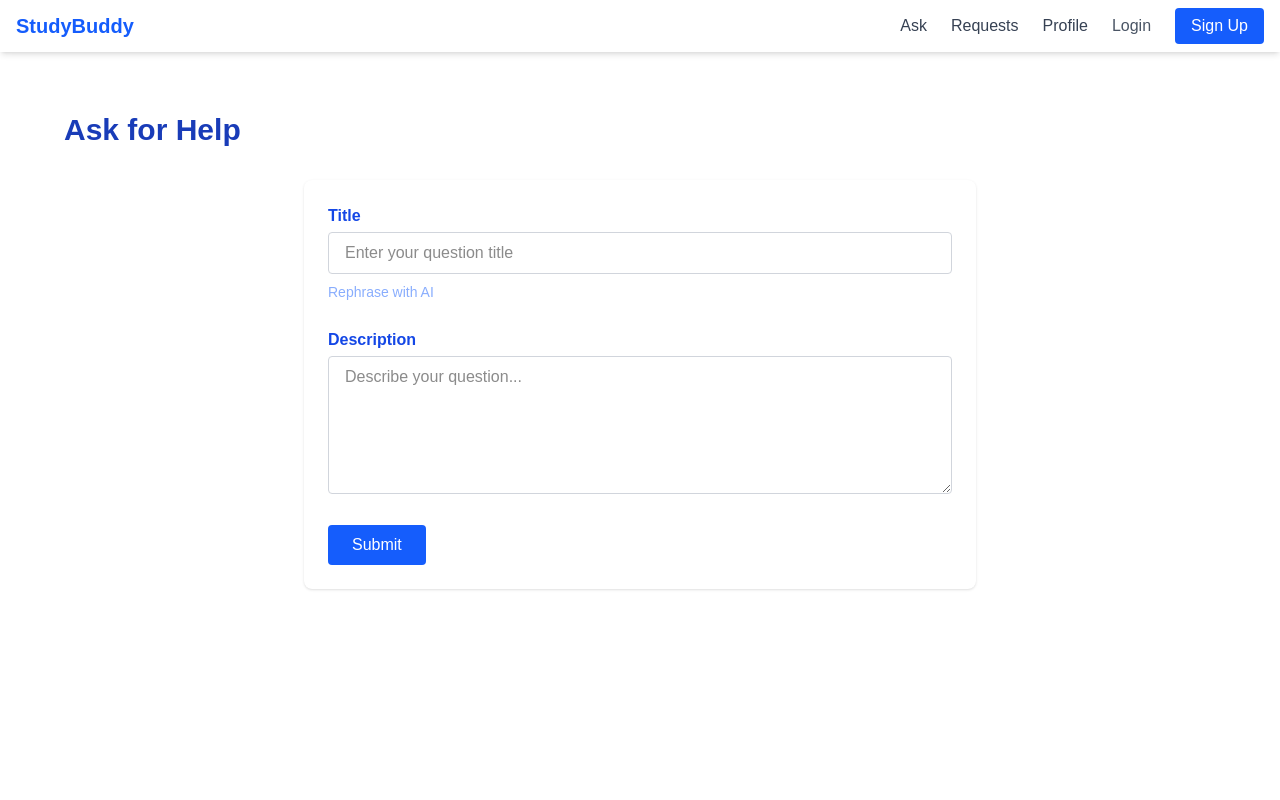
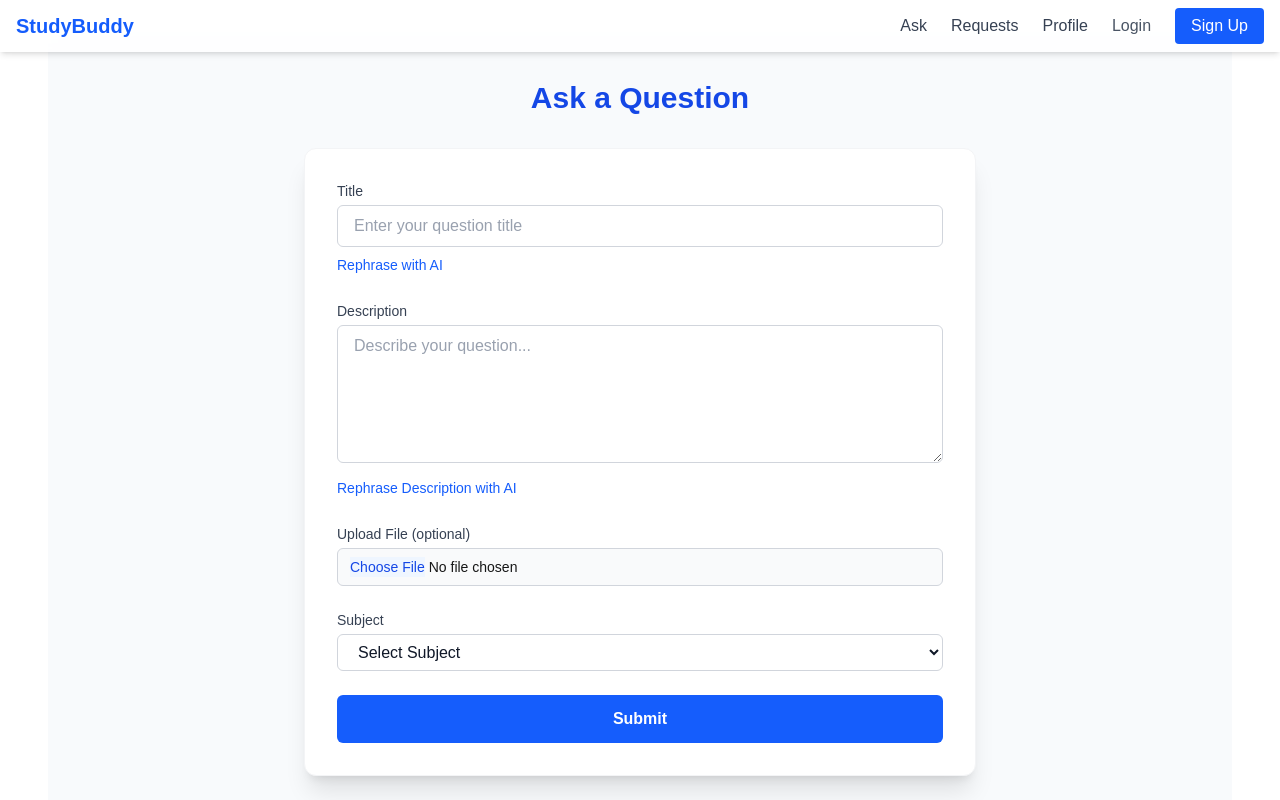
Before and after one commit to AhmadTawil1/study-buddy, a Next.js app in the folder client/: page /ask in a window 1280 px wide. Shown: the top 800 px of the page. Built offline with nearby package versions, Linux system fonts and the light colour scheme.

Commit message:
fixed ask page

```diff
--- a/client/app/ask/page.js
+++ b/client/app/ask/page.js
@@ -1,9 +1,10 @@
+'use client'
 import AskForm from '@/src/features/ask/AskForm'
 
 export default function AskPage() {
   return (
-    <div className="min-h-screen py-20 px-4">
-      <h1 className="text-3xl font-bold mb-8 text-blue-800">Ask for Help</h1>
+    <div className="min-h-screen bg-slate-50 py-12 px-4">
+      <h1 className="text-3xl font-bold text-center text-blue-700 mb-8">Ask a Question</h1>
       <AskForm />
     </div>
   )
--- a/client/src/features/ask/AskForm.js
+++ b/client/src/features/ask/AskForm.js
@@ -6,47 +6,59 @@ export default function AskForm() {
   const [title, setTitle] = useState('')
   const [description, setDescription] = useState('')
   const [rephrased, setRephrased] = useState('')
+  const [subject, setSubject] = useState('')
+  const [file, setFile] = useState(null)
   const [loading, setLoading] = useState(false)
+  const [rephrasedDesc, setRephrasedDesc] = useState('')
+  const [descLoading, setDescLoading] = useState(false)
+
 
   const handleRephrase = async () => {
     if (!title.trim()) return
     setLoading(true)
     const result = await rephraseQuestion(title)
-    setRephrased(result)
+    setRephrased(result || 'Could not rephrase')
     setLoading(false)
   }
 
+  const handleRephraseDescription = async () => {
+  if (!description.trim()) return
+  setDescLoading(true)
+  const result = await rephraseQuestion(description)
+  setRephrasedDesc(result || 'Could not rephrase')
+  setDescLoading(false)
+  }
+
+
   const handleSubmit = (e) => {
     e.preventDefault()
-    // TODO: Integrate with Firebase in Sprint 2
-    console.log('Submit:', { title, description })
+    console.log({ title, description, subject, file })
   }
 
   return (
     <form
       onSubmit={handleSubmit}
-      className="space-y-6 max-w-2xl mx-auto bg-white p-6 rounded-lg shadow"
+      className="max-w-2xl mx-auto bg-white p-8 rounded-xl shadow-xl border border-gray-100 space-y-6"
     >
-      {/* Title + AI Button */}
+      {/* Title */}
       <div>
-        <label className="block text-blue-700 font-semibold mb-1">Title</label>
+        <label className="block mb-1 text-sm font-medium text-gray-700">Title</label>
         <input
           type="text"
           value={title}
           onChange={(e) => setTitle(e.target.value)}
           placeholder="Enter your question title"
-          className="w-full border border-gray-300 px-4 py-2 rounded"
+          className="w-full border border-gray-300 px-4 py-2 rounded-md placeholder-gray-400 text-gray-900 focus:outline-none focus:ring-2 focus:ring-blue-500"
         />
         <button
           type="button"
           onClick={handleRephrase}
-          disabled={loading || !title.trim()}
-          className="mt-2 text-sm text-blue-600 hover:underline disabled:opacity-50"
+          className="mt-2 text-sm text-blue-600 hover:underline"
         >
           {loading ? 'Rephrasing...' : 'Rephrase with AI'}
         </button>
         {rephrased && (
-          <p className="mt-2 text-sm text-blue-700 bg-blue-50 p-2 rounded">
+          <p className="mt-2 bg-blue-50 text-blue-800 text-sm px-4 py-2 rounded-md">
             <strong>AI Suggestion:</strong> {rephrased}
           </p>
         )}
@@ -54,20 +66,72 @@ export default function AskForm() {
 
       {/* Description */}
       <div>
-        <label className="block text-blue-700 font-semibold mb-1">Description</label>
+        <label className="block mb-1 text-sm font-medium text-gray-700">Description</label>
         <textarea
-          rows="5"
           value={description}
           onChange={(e) => setDescription(e.target.value)}
+          rows={5}
           placeholder="Describe your question..."
-          className="w-full border border-gray-300 px-4 py-2 rounded"
+          className="w-full border border-gray-300 px-4 py-2 rounded-md placeholder-gray-400 text-gray-900 focus:outline-none focus:ring-2 focus:ring-blue-500"
         />
+
+        <button
+          type="button"
+          onClick={handleRephraseDescription}
+          className="mt-2 text-sm text-blue-600 hover:underline"
+        >
+          {descLoading ? 'Rephrasing...' : 'Rephrase Description with AI'}
+        </button>
+
+        {rephrasedDesc && (
+          <div className="mt-2 bg-blue-50 text-blue-800 text-sm px-4 py-2 rounded">
+            <p>
+              <strong>AI Suggestion:</strong> {rephrasedDesc}
+            </p>
+            <button
+              type="button"
+              onClick={() => setDescription(rephrasedDesc)}
+              className="mt-1 text-xs text-blue-500 hover:underline"
+            >
+              Use this version
+            </button>
+          </div>
+        )}
+      </div>
+
+
+
+      {/* File Upload */}
+      <div>
+        <label className="block mb-1 text-sm font-medium text-gray-700">Upload File (optional)</label>
+        <input
+          type="file"
+          onChange={(e) => setFile(e.target.files[0])}
+          className="w-full border border-gray-300 px-3 py-2 rounded-md bg-gray-50 text-sm file:text-sm file:border-0 file:bg-blue-50 file:text-blue-700"
+        />
+        {file && <p className="mt-1 text-xs text-gray-600">Selected: {file.name}</p>}
+      </div>
+
+      {/* Subject */}
+      <div>
+        <label className="block mb-1 text-sm font-medium text-gray-700">Subject</label>
+        <select
+          value={subject}
+          onChange={(e) => setSubject(e.target.value)}
+          className="w-full border border-gray-300 px-4 py-2 rounded-md text-gray-900 focus:outline-none focus:ring-2 focus:ring-blue-500"
+        >
+          <option value="">Select Subject</option>
+          <option value="math">Math</option>
+          <option value="cs">Computer Science</option>
+          <option value="physics">Physics</option>
+          <option value="ai">AI</option>
+        </select>
       </div>
 
       {/* Submit */}
       <button
         type="submit"
-        className="bg-blue-600 text-white px-6 py-2 rounded hover:bg-blue-700 transition"
+        className="w-full bg-blue-600 text-white font-semibold px-6 py-3 rounded-md hover:bg-blue-700 transition"
       >
         Submit
       </button>
```
